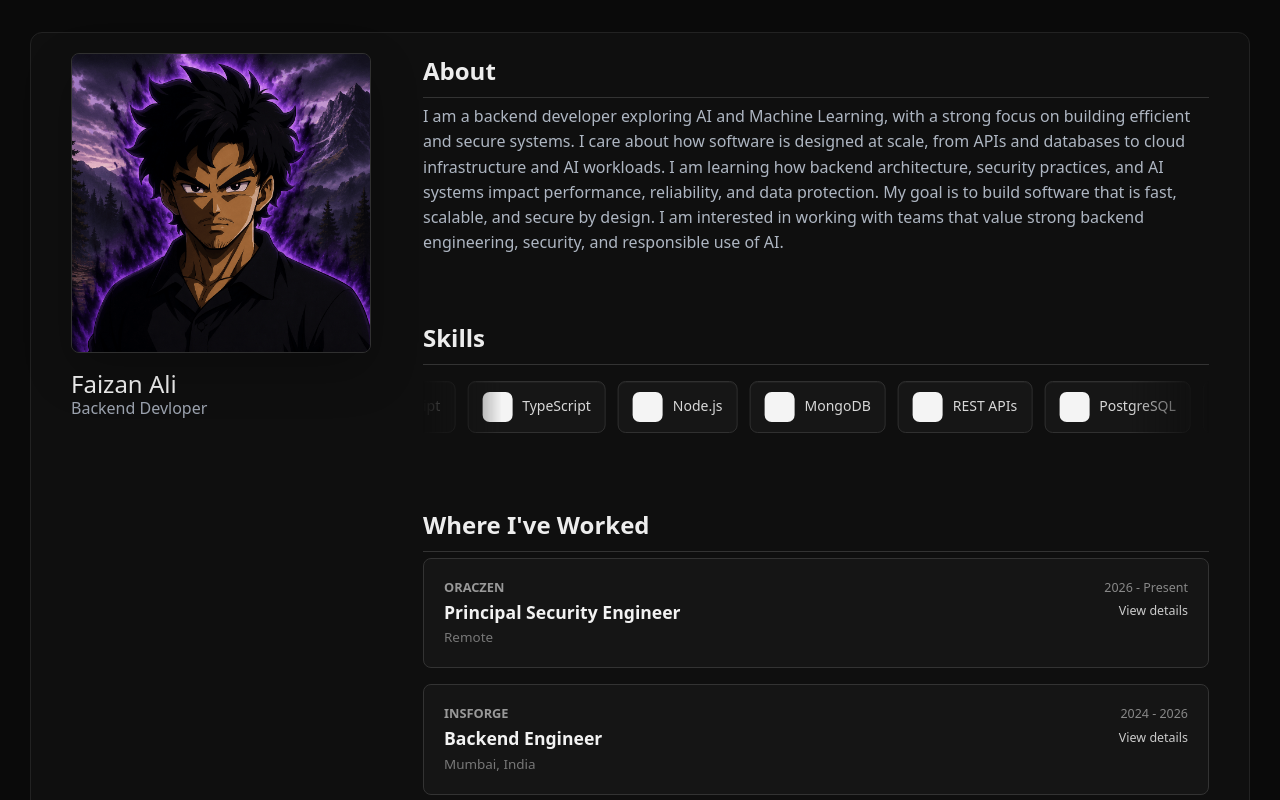
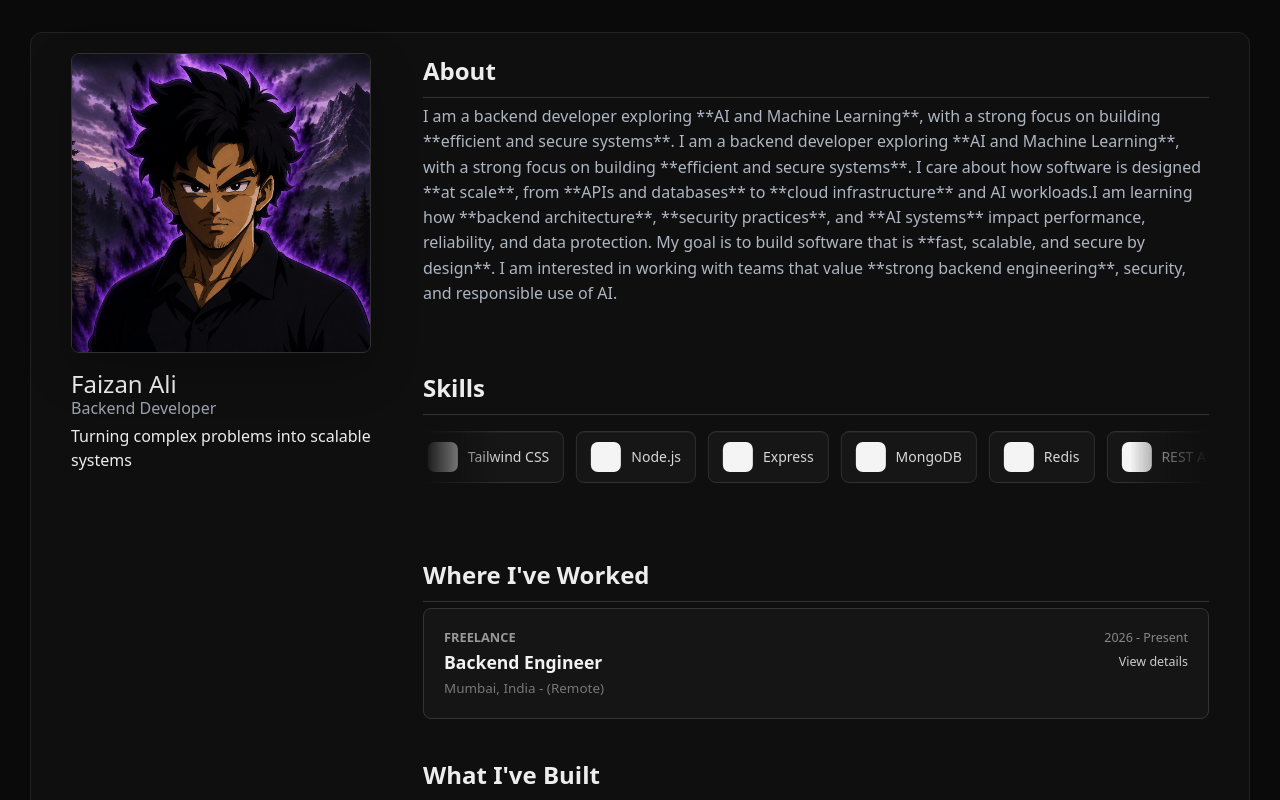
Before and after one commit to faizan-devs/personal-portfolio, a Next.js app: page / in a window 1280 px wide. Shown: the top 800 px of the page. Built offline with nearby package versions, Linux system fonts and the light colour scheme.

Commit message:
fix: correct spelling of 'Developer' and add tagline to profileData for improved clarity

```diff
--- a/app/data.ts
+++ b/app/data.ts
@@ -2,8 +2,9 @@ import { ProfileData, Project, Blog, Skill, Experience } from './types';
 
 export const profileData: ProfileData = {
 	name: 'Faizan Ali',
-	role: 'Backend Devloper',
-	bio: 'I am a backend developer exploring AI and Machine Learning, with a strong focus on building efficient and secure systems.\n\nI care about how software is designed at scale, from APIs and databases to cloud infrastructure and AI workloads.\n\nI am learning how backend architecture, security practices, and AI systems impact performance, reliability, and data protection.\n\nMy goal is to build software that is fast, scalable, and secure by design. I am interested in working with teams that value strong backend engineering, security, and responsible use of AI.',
+	role: 'Backend Developer',
+	tagline: 'Turning complex problems into scalable systems',
+	bio: 'I am a backend developer exploring **AI and Machine Learning**, with a strong focus on building **efficient and secure systems**. I am a backend developer exploring **AI and Machine Learning**, with a strong focus on building **efficient and secure systems**.\n\nI care about how software is designed **at scale**, from **APIs and databases** to **cloud infrastructure** and AI workloads.I am learning how **backend architecture**, **security practices**, and **AI systems** impact performance, reliability, and data protection.\n\nMy goal is to build software that is **fast, scalable, and secure by design**. I am interested in working with teams that value **strong backend engineering**, security, and responsible use of AI.',
 	avatar: '/images/avatar.png',
 	resumeUrl: '/Faizan_Ali_Resume.pdf',
 	email: 'alammdfaizan50@gmail.com',
@@ -81,25 +82,28 @@ export const projects: Project[] = [
 ];
 
 export const skills: Skill[] = [
-	{ name: 'HTML', logo: 'H', color: '#F06529' },
-	{ name: 'CSS', logo: 'Css', color: '#264de4' },
-	{ name: 'Javascript', logo: 'Js', color: '#F7DF1E' },
-	{ name: 'TypeScript', logo: 'Ts', color: '#3178c6' },
-	{ name: 'Node.js', logo: 'Nd', color: '#5fa04e' },
-	{ name: 'MongoDB', logo: 'Mo', color: '#47a248' },
-	{ name: 'REST APIs', logo: 'API', color: '#38bdf8' },
-	{ name: 'PostgreSQL', logo: 'Pg', color: '#4169e1' },
-	{ name: 'Docker', logo: 'Do', color: '#2496ed' },
-	{ name: 'Git', logo: 'Gt', color: '#f05032' },
-	{ name: 'Next.js', logo: 'Nx', color: '#888888' },
+	{ name: 'JavaScript', logo: 'javascript', color: '#F7DF1E' },
+	{ name: 'TypeScript', logo: 'typescript', color: '#3178c6' },
+	{ name: 'React', logo: 'react', color: '#61dafb' },
+	{ name: 'Tailwind CSS', logo: 'tailwindcss', color: '#38bdf8' },
+	{ name: 'Node.js', logo: 'nodedotjs', color: '#5fa04e' },
+	{ name: 'Express', logo: 'express', color: '#e5e7eb' },
+	{ name: 'MongoDB', logo: 'mongodb', color: '#47a248' },
+	{ name: 'Redis', logo: 'redis', color: '#dc382d' },
+	{ name: 'REST APIs', logo: 'openapiinitiative', color: '#6ba539' },
+	{ name: 'PostgreSQL', logo: 'postgresql', color: '#4169e1' },
+	{ name: 'Docker', logo: 'docker', color: '#2496ed' },
+	{ name: 'Jenkins', logo: 'jenkins', color: '#d24939' },
+	{ name: 'Git', logo: 'git', color: '#f05032' },
+	{ name: 'Next.js', logo: 'nextdotjs', color: '#f5f5f5' },
 ];
 
 export const experience: Experience[] = [
 	{
 		id: '1',
-		company: 'Oraczen',
-		role: 'Principal Security Engineer',
-		location: 'Remote',
+		company: 'Freelance',
+		role: 'Backend Engineer',
+		location: 'Mumbai, India - (Remote)',
 		startDate: '2026',
 		endDate: 'Present',
 		highlights: [
@@ -108,30 +112,6 @@ export const experience: Experience[] = [
 			'Connected backend systems with AI and machine learning experiments for practical product features.',
 			'Improved error handling, reusable backend patterns, and code structure across project modules.',
 			'Worked with Docker and cloud-ready setup patterns to keep services easier to run and maintain.',
-		],
-		tools: [
-			'Python',
-			'FastAPI',
-			'Node.js',
-			'Next.js',
-			'PostgreSQL',
-			'MongoDB',
-			'Docker',
-		],
-	},
-	{
-		id: '2',
-		company: 'Insforge',
-		role: 'Backend Engineer',
-		location: 'Mumbai, India',
-		startDate: '2024',
-		endDate: '2026',
-		highlights: [
-			'Built REST API endpoints for project features, data access, and secure client-server communication.',
-			'Worked on authentication flows, database models, and backend logic for real application use cases.',
-			'Tested AI-assisted workflows and studied how model outputs can connect safely with backend services.',
-			'Refined project structure so future features can be added without making the codebase harder to maintain.',
-			'Design Agentic workflow that can handle manage Google Calender and Google Gmail.',
 		],
 		tools: [
 			'Python',
@@ -153,7 +133,6 @@ export const blogs: Blog[] = [
 			'Learn how to build production-ready applications using Next.js 14 with server-side rendering, API routes, and optimized performance.',
 		image: '/images/blog1.jpg',
 		link: 'https://hashnode.com/@yourusername/nextjs-scalable',
-		platform: 'hashnode',
 		date: '2024-03-15',
 		featured: true,
 	},
@@ -164,7 +143,6 @@ export const blogs: Blog[] = [
 			'A deep dive into React Server Components and how they change the way we think about building React applications.',
 		image: '/images/blog2.jpg',
 		link: 'https://medium.com/@yourusername/react-server-components',
-		platform: 'medium',
 		date: '2024-03-10',
 		featured: true,
 	},
@@ -175,7 +153,6 @@ export const blogs: Blog[] = [
 			'Essential TypeScript patterns and practices that will make your code more maintainable and type-safe.',
 		image: '/images/blog3.jpg',
 		link: 'https://hashnode.com/@yourusername/typescript-2024',
-		platform: 'hashnode',
 		date: '2024-03-05',
 		featured: true,
 	},
@@ -186,7 +163,6 @@ export const blogs: Blog[] = [
 			'Techniques and tools for improving web application performance and user experience.',
 		image: '/images/blog4.jpg',
 		link: 'https://medium.com/@yourusername/web-performance',
-		platform: 'medium',
 		date: '2024-02-28',
 		featured: false,
 	},
```
